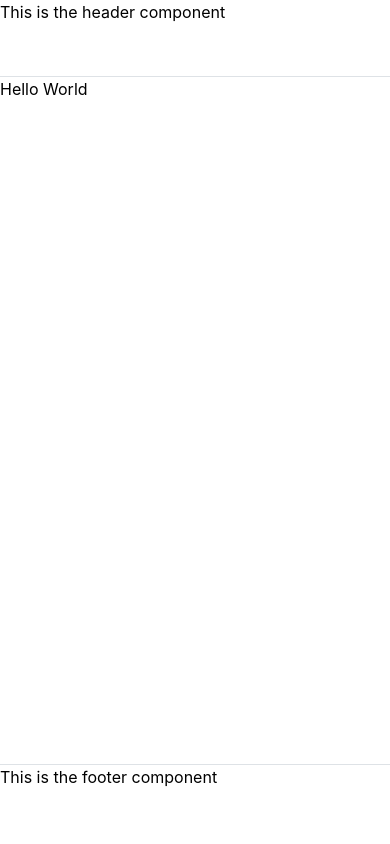
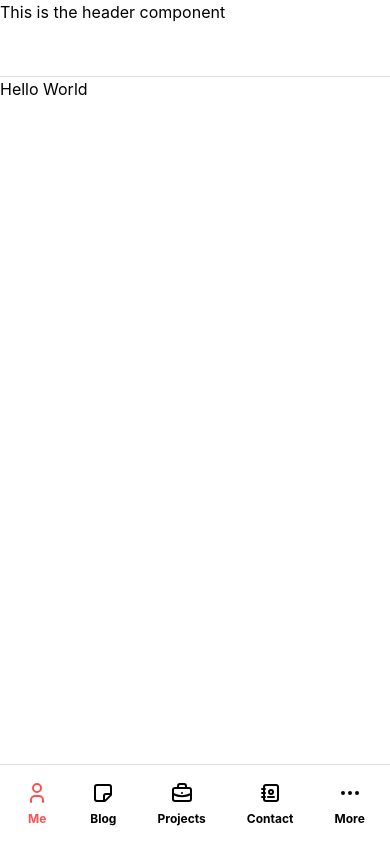
Before and after one commit to nigelpetargue/portfolio_v2, a Next.js app: page / in a window 390 px wide. Built offline with nearby package versions, Linux system fonts and the light colour scheme.

Commit message:
feat: added footer navigation for small screens

```diff
--- a/package.json
+++ b/package.json
@@ -11,6 +11,7 @@
   "dependencies": {
     "@mantine/core": "^8.1.2",
     "@mantine/hooks": "^8.1.2",
+    "@tabler/icons-react": "^3.34.0",
     "next": "15.3.5",
     "react": "^19.0.0",
     "react-dom": "^19.0.0"
--- a/src/app/globals.css
+++ /dev/null
@@ -1,42 +0,0 @@
-:root {
-  --background: #ffffff;
-  --foreground: #171717;
-}
-
-@media (prefers-color-scheme: dark) {
-  :root {
-    --background: #0a0a0a;
-    --foreground: #ededed;
-  }
-}
-
-html,
-body {
-  max-width: 100vw;
-  overflow-x: hidden;
-}
-
-body {
-  color: var(--foreground);
-  background: var(--background);
-  font-family: Arial, Helvetica, sans-serif;
-  -webkit-font-smoothing: antialiased;
-  -moz-osx-font-smoothing: grayscale;
-}
-
-* {
-  box-sizing: border-box;
-  padding: 0;
-  margin: 0;
-}
-
-a {
-  color: inherit;
-  text-decoration: none;
-}
-
-@media (prefers-color-scheme: dark) {
-  html {
-    color-scheme: dark;
-  }
-}
--- a/src/app/layout.tsx
+++ b/src/app/layout.tsx
@@ -5,6 +5,7 @@ import {
   MantineProvider,
 } from '@mantine/core';
 import '@mantine/core/styles.css';
+import { theme } from '@/utils/theme';
 
 export const metadata: Metadata = {
   title: 'Create Next App',
@@ -22,7 +23,7 @@ export default function RootLayout({
         <ColorSchemeScript />
       </head>
       <body>
-        <MantineProvider>{children}</MantineProvider>
+        <MantineProvider theme={theme}>{children}</MantineProvider>
       </body>
     </html>
   );
--- a/src/components/layout/Footer.tsx
+++ b/src/components/layout/Footer.tsx
@@ -1,7 +1,73 @@
 'use client';
 
-import { AppShell } from '@mantine/core';
+import { Anchor, AppShell, Flex, Stack, Text } from '@mantine/core';
+import {
+  IconAddressBook,
+  IconBriefcase,
+  IconDots,
+  IconSticker2,
+  IconUser,
+} from '@tabler/icons-react';
+import Link from 'next/link';
+import { usePathname } from 'next/navigation';
+
+const navigations = [
+  {
+    icon: <IconUser stroke={2} />,
+    label: 'Me',
+    href: '/',
+  },
+  {
+    icon: <IconSticker2 stroke={2} />,
+    label: 'Blog',
+    href: '/blog',
+  },
+  {
+    icon: <IconBriefcase stroke={2} />,
+    label: 'Projects',
+    href: '/projects',
+  },
+  {
+    icon: <IconAddressBook stroke={2} />,
+    label: 'Contact',
+    href: '/contact',
+  },
+  {
+    icon: <IconDots stroke={2} />,
+    label: 'More',
+    href: '/more',
+  },
+];
 
 export function Footer() {
-  return <AppShell.Footer>This is the footer component</AppShell.Footer>;
+  const pathname = usePathname();
+
+  return (
+    <AppShell.Footer hiddenFrom='sm'>
+      <Flex h='100%' gap='md' justify='space-evenly' align='center'>
+        {navigations.map((item, index) => {
+          const selected = pathname === item.href;
+
+          return (
+            <Anchor
+              key={index}
+              href={item.href}
+              component={Link}
+              underline='never'
+              c={selected ? 'red' : 'black'}
+              onMouseOver={(e) => (e.currentTarget.style.color = 'red')}
+              onMouseOut={(e) => (e.currentTarget.style.color = 'black')}
+            >
+              <Stack gap={5} align='center'>
+                {item.icon}
+                <Text fz='xs' fw='bold'>
+                  {item.label}
+                </Text>
+              </Stack>
+            </Anchor>
+          );
+        })}
+      </Flex>
+    </AppShell.Footer>
+  );
 }
--- /dev/null
+++ b/src/utils/theme.ts
@@ -0,0 +1,3 @@
+import { createTheme } from '@mantine/core';
+
+export const theme = createTheme({});
```
Also changed, not shown: 1 other file (tests, documents, lock files or other folders).
